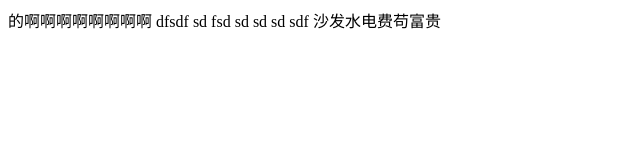
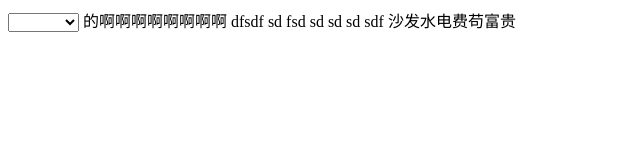
Before and after one commit to breezelives/web, a plain HTML site: page jsStudy.html in a window 1280 px wide. Shown: the whole page, without its empty margins (0-640 px from the left). Drawn offline with Linux system fonts and the light colour scheme.

Commit message:
Update jsStudy.html

```diff
--- a/jsStudy.html
+++ b/jsStudy.html
@@ -5,7 +5,15 @@
 	<title>js study log</title>
 </head>
 <body>
+<select id="sel">
+	<option>-请选择-</option>
+	<option>1</option>
+	<option>2</option>
+	<option>3</option>
+</select>
 <script>
+//设置select默认值为空，不显示第一个option
+document.getElementById('sel').value = ""
 /*	//循环大数组
 function loopBigData(values, process){
 	var iterations = Math.floor(values.length / 8),
@@ -46,5 +54,6 @@ loopBigData([1,2,3,4,5,6,7,8,9,10], function(a){document.write(a + '<br>');});
 
 	document.write(trim('   的啊啊啊啊啊啊啊啊 dfsdf sd fsd sd sd sd sdf 沙发水电费苟富贵        '));
 </script>
+
 </body>
 </html>
```
